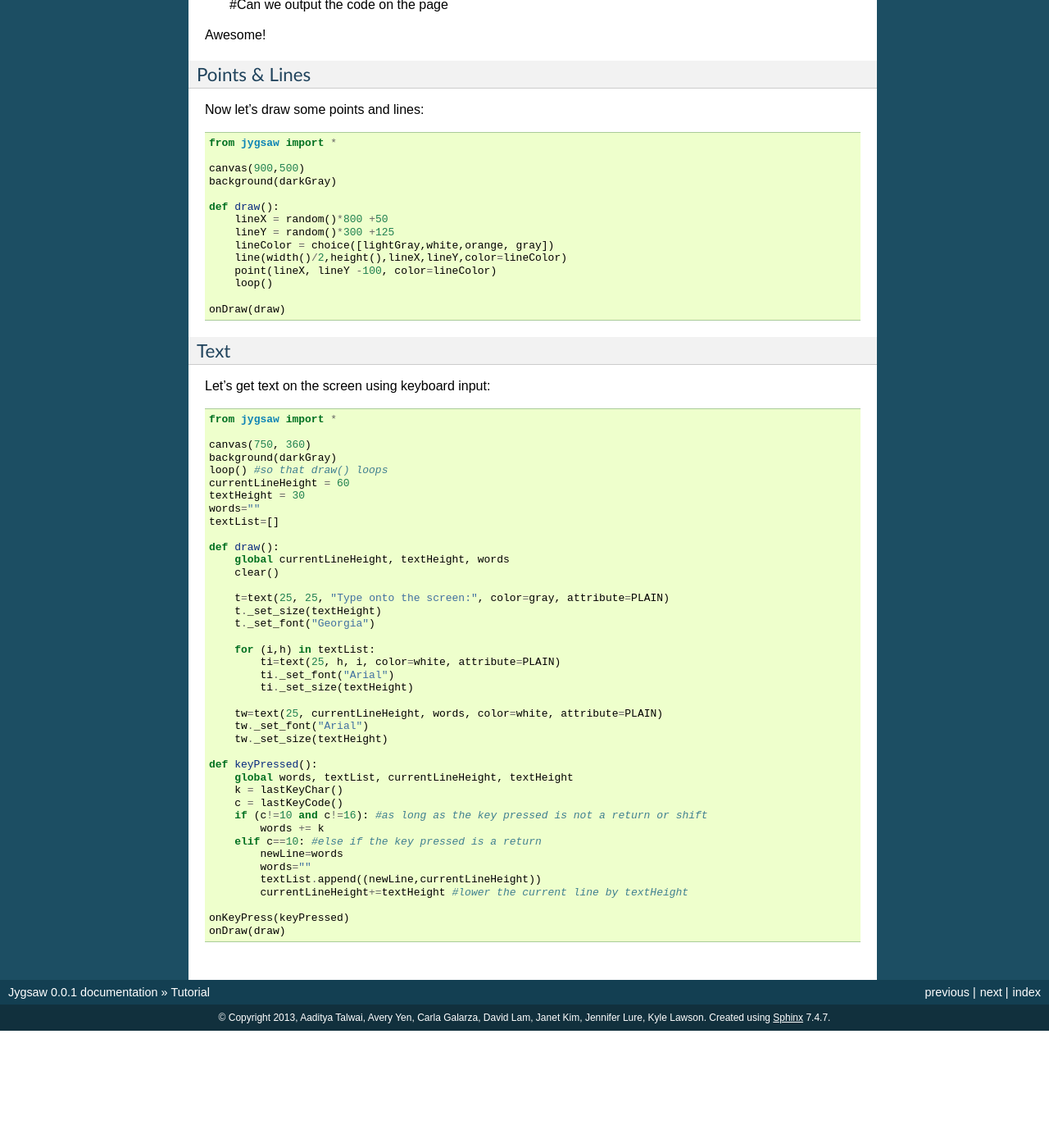
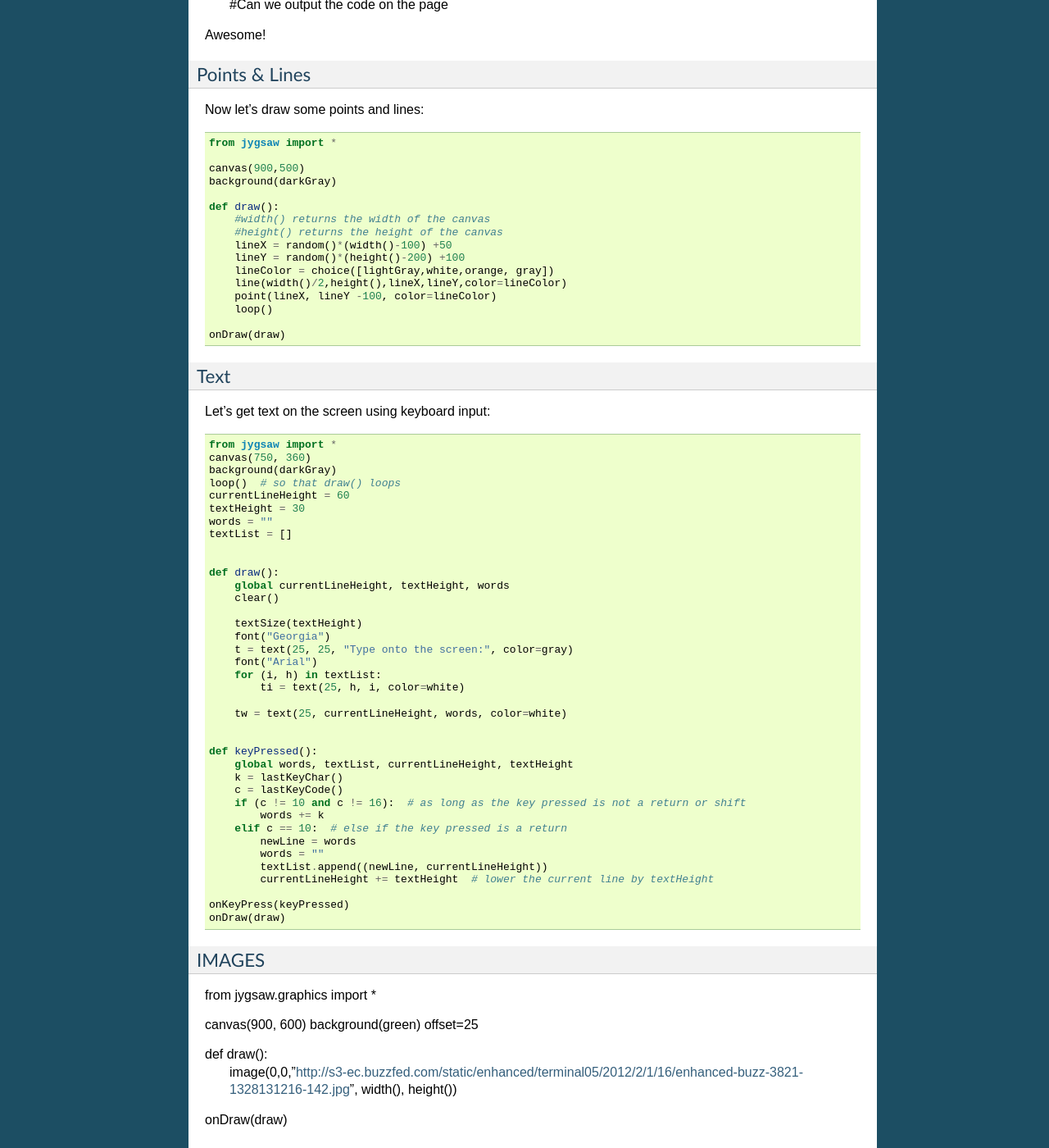
Before and after one commit to talwai/jygsaw, a Sphinx documentation site: the page built from doc/Tutorial.rst, in a window 1280 px wide and 1400 px high, scrolled down 1038 px. Shown: the whole window at 82% size. Built offline with Sphinx 7.4.7, drawn with Linux system fonts in a browser that asks for light colours; before the commit the page ends 2295 px from its top, so only the background shows below that.

Commit message:
textDemo

```diff
--- a/doc/Tutorial.rst
+++ b/doc/Tutorial.rst
@@ -70,8 +70,10 @@ Now let's draw some points and lines::
     background(darkGray)
 
     def draw():
-        lineX = random()*800 +50
-        lineY = random()*300 +125
+        #width() returns the width of the canvas
+        #height() returns the height of the canvas
+        lineX = random()*(width()-100) +50
+        lineY = random()*(height()-200) +100
         lineColor = choice([lightGray,white,orange, gray])
         line(width()/2,height(),lineX,lineY,color=lineColor)
         point(lineX, lineY -100, color=lineColor)
@@ -85,43 +87,54 @@ Text
 Let's get text on the screen using keyboard input::
 
     from jygsaw import *
-
     canvas(750, 360)
     background(darkGray)
-    loop() #so that draw() loops
+    loop()  # so that draw() loops
     currentLineHeight = 60
     textHeight = 30
-    words=""
-    textList=[]
+    words = ""
+    textList = []
+
 
     def draw():
         global currentLineHeight, textHeight, words
         clear()
 
-        t=text(25, 25, "Type onto the screen:", color=gray, attribute=PLAIN)
-        t._set_size(textHeight)
-        t._set_font("Georgia")
+        textSize(textHeight)
+        font("Georgia")
+        t = text(25, 25, "Type onto the screen:", color=gray)
+        font("Arial")
+        for (i, h) in textList:
+            ti = text(25, h, i, color=white)
 
-        for (i,h) in textList:
-            ti=text(25, h, i, color=white, attribute=PLAIN)
-            ti._set_font("Arial")
-            ti._set_size(textHeight)
+        tw = text(25, currentLineHeight, words, color=white)
 
-        tw=text(25, currentLineHeight, words, color=white, attribute=PLAIN)
-        tw._set_font("Arial")
-        tw._set_size(textHeight)
 
     def keyPressed():
         global words, textList, currentLineHeight, textHeight
         k = lastKeyChar()
         c = lastKeyCode()
-        if (c!=10 and c!=16): #as long as the key pressed is not a return or shift
+        if (c != 10 and c != 16):  # as long as the key pressed is not a return or shift
             words += k
-        elif c==10: #else if the key pressed is a return
-            newLine=words
-            words=""
-            textList.append((newLine,currentLineHeight))
-            currentLineHeight+=textHeight #lower the current line by textHeight
+        elif c == 10:  # else if the key pressed is a return
+            newLine = words
+            words = ""
+            textList.append((newLine, currentLineHeight))
+            currentLineHeight += textHeight  # lower the current line by textHeight
 
     onKeyPress(keyPressed)
     onDraw(draw)
+
+^^^^^^
+IMAGES
+^^^^^^
+from jygsaw.graphics import *
+
+canvas(900, 600)
+background(green)
+offset=25
+
+def draw():
+    image(0,0,"http://s3-ec.buzzfed.com/static/enhanced/terminal05/2012/2/1/16/enhanced-buzz-3821-1328131216-142.jpg", width(), height())
+
+onDraw(draw)
```
